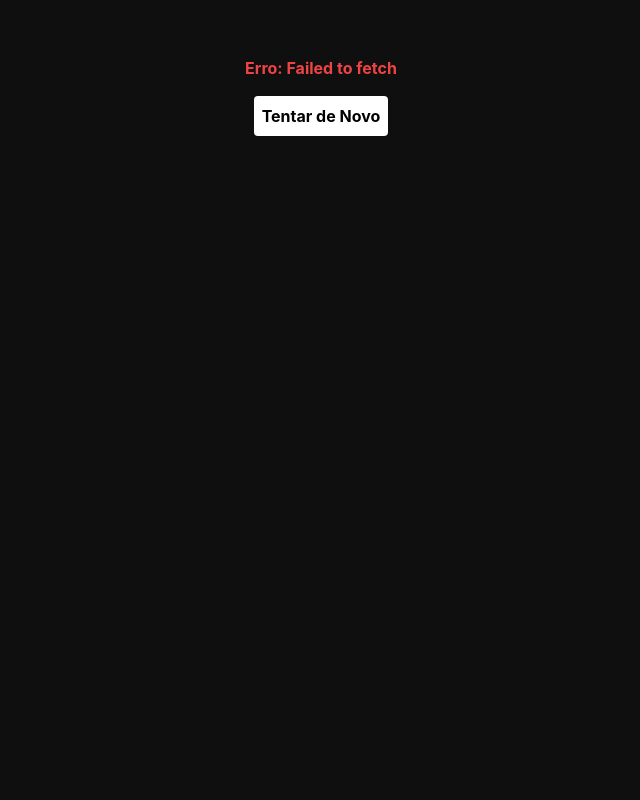
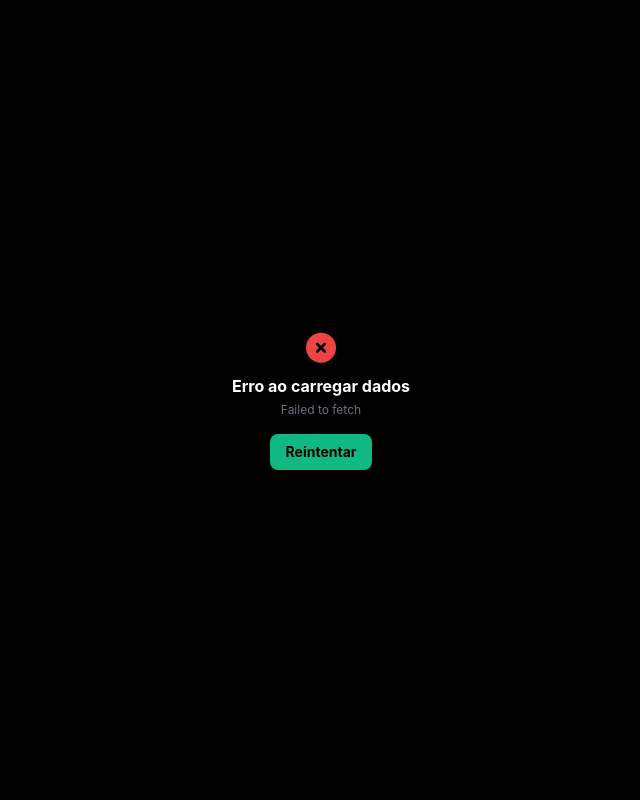
Before and after one commit to Acmsilva1/VENDAS-NOVO, a FastAPI app: page / in a window 1280 px wide. Shown: the whole page, without its empty margins (319-959 px from the left). Run offline with FastAPI, Linux system fonts and the light colour scheme; some libraries are stand-ins or nearby versions.

Commit message:
Update index.html

```diff
--- a/templates/index.html
+++ b/templates/index.html
@@ -3,8 +3,8 @@
 <head>
     <meta charset="UTF-8">
     <meta name="viewport" content="width=device-width, initial-scale=1.0">
-    <title>Dashboard André - Financeiro</title>
-    <link rel="manifest" href="manifest.json">
+    <title>André Financeiro Pro</title>
+    <link rel="manifest" href="./manifest.json">
     <script src="https://cdn.tailwindcss.com"></script>
     <script src="https://cdn.jsdelivr.net/npm/chart.js"></script>
     <link rel="stylesheet" href="https://cdnjs.cloudflare.com/ajax/libs/font-awesome/6.0.0/css/all.min.css">
@@ -13,19 +13,21 @@
         .card-glass { background: #1a1a1a; border: 1px solid #2d2d2d; border-radius: 1rem; }
         .text-lucro { color: #10b981; }
         .text-custo { color: #ef4444; }
+        #loader { transition: opacity 0.5s ease; }
         ::-webkit-scrollbar { display: none; }
     </style>
 </head>
 <body class="p-4 pb-20">
 
-    <div id="loader" class="fixed inset-0 bg-black flex items-center justify-center z-50">
-        <div class="text-emerald-500 animate-spin text-4xl"><i class="fas fa-circle-notch"></i></div>
+    <div id="loader" class="fixed inset-0 bg-black flex flex-col items-center justify-center z-50">
+        <div class="text-emerald-500 animate-spin text-4xl mb-4"><i class="fas fa-circle-notch"></i></div>
+        <p class="text-gray-500 text-sm">Sincronizando com Google Sheets...</p>
     </div>
 
     <div class="flex justify-between items-center mb-6">
         <div>
-            <h1 class="text-2xl font-bold text-white">Resumo Financeiro</h1>
-            <p class="text-xs text-gray-500">Sinc: <span id="u_time">--:--</span></p>
+            <h1 class="text-2xl font-bold">Financeiro</h1>
+            <p class="text-xs text-gray-500">Sync: <span id="u_time">--:--</span></p>
         </div>
         <div class="bg-emerald-500/10 p-3 rounded-xl">
             <i class="fas fa-wallet text-emerald-500 text-xl"></i>
@@ -34,7 +36,7 @@
 
     <div class="grid grid-cols-1 gap-4 mb-6">
         <div class="card-glass p-6 border-l-4 border-emerald-500">
-            <p class="text-gray-400 text-sm font-medium">Ganhos do Mês</p>
+            <p class="text-gray-400 text-sm font-medium">Ganhos (Mês)</p>
             <h2 class="text-4xl font-black text-white mt-1" id="m_ganho">R$ 0,00</h2>
         </div>
 
@@ -44,7 +46,7 @@
                 <p class="text-lg font-bold text-custo" id="m_custo">R$ 0,00</p>
             </div>
             <div class="card-glass p-4">
-                <p class="text-gray-400 text-xs">Lucro Real</p>
+                <p class="text-gray-400 text-xs">Lucro Líquido</p>
                 <p class="text-lg font-bold text-lucro" id="m_lucro">R$ 0,00</p>
             </div>
         </div>
@@ -52,22 +54,21 @@
 
     <div class="card-glass p-4 mb-6">
         <div class="flex justify-between items-center mb-4">
-            <h3 class="font-bold text-sm">Histórico</h3>
-            <select id="seletor_mes" class="bg-gray-800 text-emerald-500 text-xs font-bold outline-none rounded-lg px-2 py-1 border border-gray-700">
-            </select>
+            <h3 class="font-bold text-sm">Evolução Mensal</h3>
+            <select id="seletor_mes" class="bg-gray-800 text-emerald-500 text-xs font-bold outline-none rounded-lg px-2 py-1 border border-gray-700"></select>
         </div>
         <canvas id="chartBarras" height="150"></canvas>
     </div>
 
     <div class="card-glass p-5">
-        <h3 class="text-xs font-bold text-gray-500 mb-4 uppercase tracking-widest">Detalhes</h3>
+        <h3 class="text-xs font-bold text-gray-500 mb-4 uppercase tracking-widest">Detalhes Selecionados</h3>
         <div class="space-y-4">
-            <div class="flex justify-between items-center">
-                <span class="text-sm text-gray-400">Ganho</span>
+            <div class="flex justify-between">
+                <span class="text-sm text-gray-400">Bruto</span>
                 <span id="det_ganho" class="font-bold text-white">R$ 0,00</span>
             </div>
-            <div class="flex justify-between items-center">
-                <span class="text-sm text-gray-400">Custos</span>
+            <div class="flex justify-between">
+                <span class="text-sm text-gray-400">Despesas</span>
                 <span id="det_custo" class="font-bold text-custo">R$ 0,00</span>
             </div>
             <div class="pt-3 border-t border-gray-800 flex justify-between items-center">
@@ -86,19 +87,19 @@
 
         async function init() {
             try {
-                console.log("Iniciando Fetch...");
-                const response = await fetch(API_URL);
-                if (!response.ok) throw new Error("Erro na rede ou GAS fora do ar");
+                // Adicionado redirect: 'follow' para evitar problemas com o GAS
+                const response = await fetch(API_URL, { method: 'GET', redirect: 'follow' });
+                if (!response.ok) throw new Error("Erro na rede: " + response.status);
 
                 const data = await response.json();
-                console.log("Dados carregados:", data);
+                console.log("Payload recebido do GAS:", data);
 
-                document.getElementById('u_time').innerText = data.atualizado_em || '--:--';
+                document.getElementById('u_time').innerText = data.atualizado_em;
                 document.getElementById('m_ganho').innerText = fmt(data.mensal.ganho);
                 document.getElementById('m_custo').innerText = fmt(data.mensal.custo);
                 document.getElementById('m_lucro').innerText = fmt(data.mensal.lucro);
 
-                dadosMensais = data.filtros_mensais || [];
+                dadosMensais = data.filtros_mensais;
 
                 const seletor = document.getElementById('seletor_mes');
                 seletor.innerHTML = dadosMensais.map(m => `<option value="${m.id}">${m.mes}</option>`).join('');
@@ -109,11 +110,21 @@
                 renderChart(dadosMensais);
                 atualizarDetalhe(mesAtual);
 
-                document.getElementById('loader').style.display = 'none';
+                // Remove o loader com animação
+                const loader = document.getElementById('loader');
+                loader.style.opacity = '0';
+                setTimeout(() => loader.style.display = 'none', 500);
 
             } catch (err) {
-                console.error("Falha fatal:", err);
-                document.body.innerHTML = `<div class="p-10 text-center text-red-500 font-bold">Erro: ${err.message}<br><button onclick="location.reload()" class="bg-white text-black p-2 mt-4 rounded">Tentar de Novo</button></div>`;
+                console.error("Erro na inicialização:", err);
+                document.getElementById('loader').innerHTML = `
+                    <div class="p-6 text-center">
+                        <i class="fas fa-times-circle text-red-500 text-3xl mb-2"></i>
+                        <p class="text-white font-bold">Erro ao carregar dados</p>
+                        <p class="text-gray-500 text-xs mt-1">${err.message}</p>
+                        <button onclick="location.reload()" class="mt-4 bg-emerald-500 text-black px-4 py-2 rounded-lg font-bold text-sm">Reintentar</button>
+                    </div>
+                `;
             }
         }
 
@@ -126,8 +137,8 @@
                 data: {
                     labels: meses.map(m => m.mes),
                     datasets: [{
-                        label: 'Ganhos',
-                        data: meses.map(m => m.ganho),
+                        label: 'Lucro',
+                        data: meses.map(m => m.lucro),
                         backgroundColor: '#10b981',
                         borderRadius: 6
                     }]
@@ -135,7 +146,10 @@
                 options: {
                     responsive: true,
                     plugins: { legend: { display: false } },
-                    scales: { y: { display: false }, x: { ticks: { color: '#888' }, grid: { display: false } } }
+                    scales: {
+                        y: { display: false },
+                        x: { grid: { display: false }, ticks: { color: '#888' } }
+                    }
                 }
             });
         }
@@ -151,10 +165,12 @@
 
         document.getElementById('seletor_mes').addEventListener('change', (e) => atualizarDetalhe(e.target.value));
 
+        // Registro do Service Worker ajustado para GitHub Pages
         if ('serviceWorker' in navigator) {
             window.addEventListener('load', () => {
-                // Registro relativo para GitHub Pages
-                navigator.serviceWorker.register('./sw.js').catch(e => console.log("SW Fail"));
+                navigator.serviceWorker.register('./sw.js')
+                    .then(reg => console.log('PWA: Ativo no escopo', reg.scope))
+                    .catch(err => console.error('PWA: Falha no registro', err));
             });
         }
 
```
